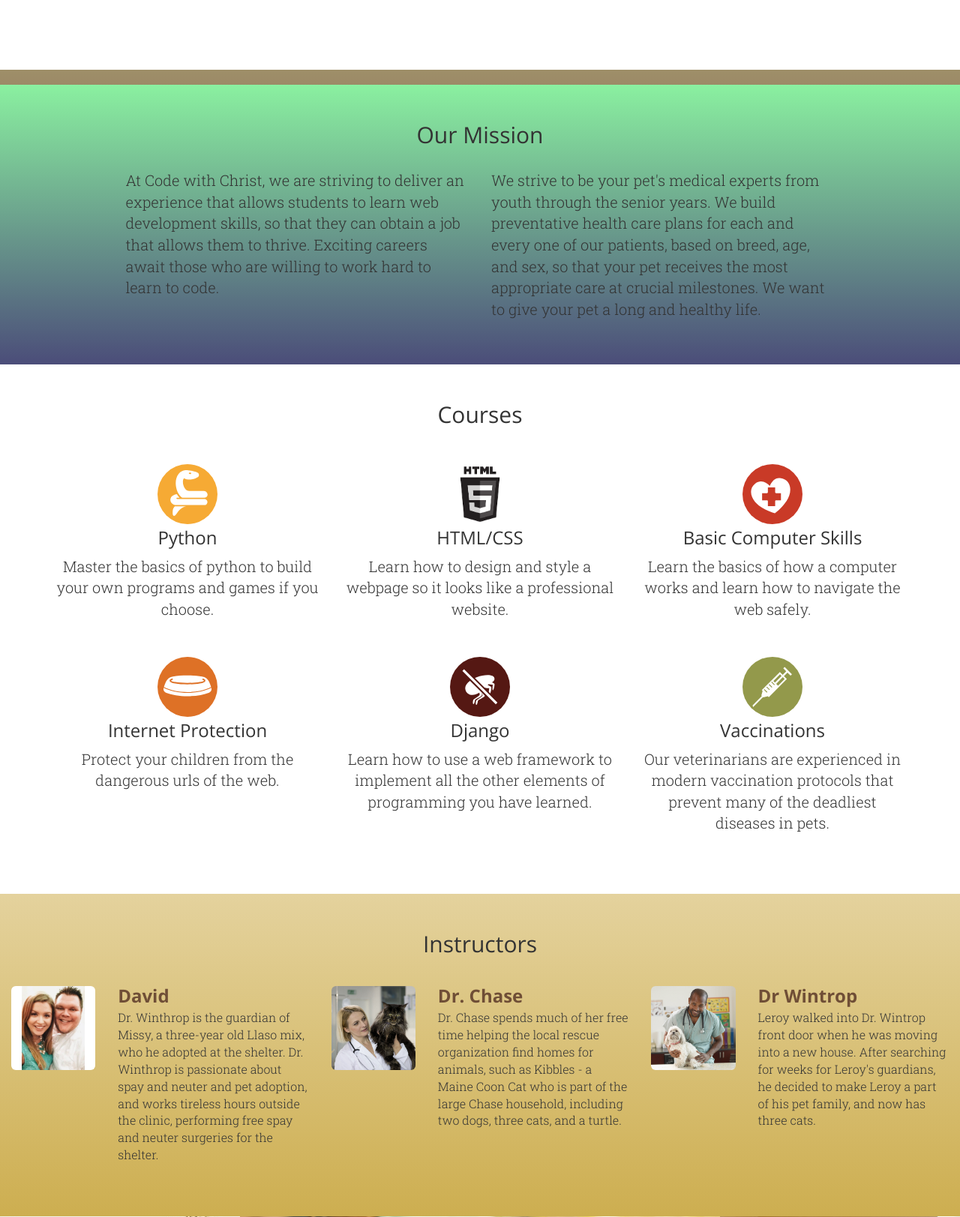
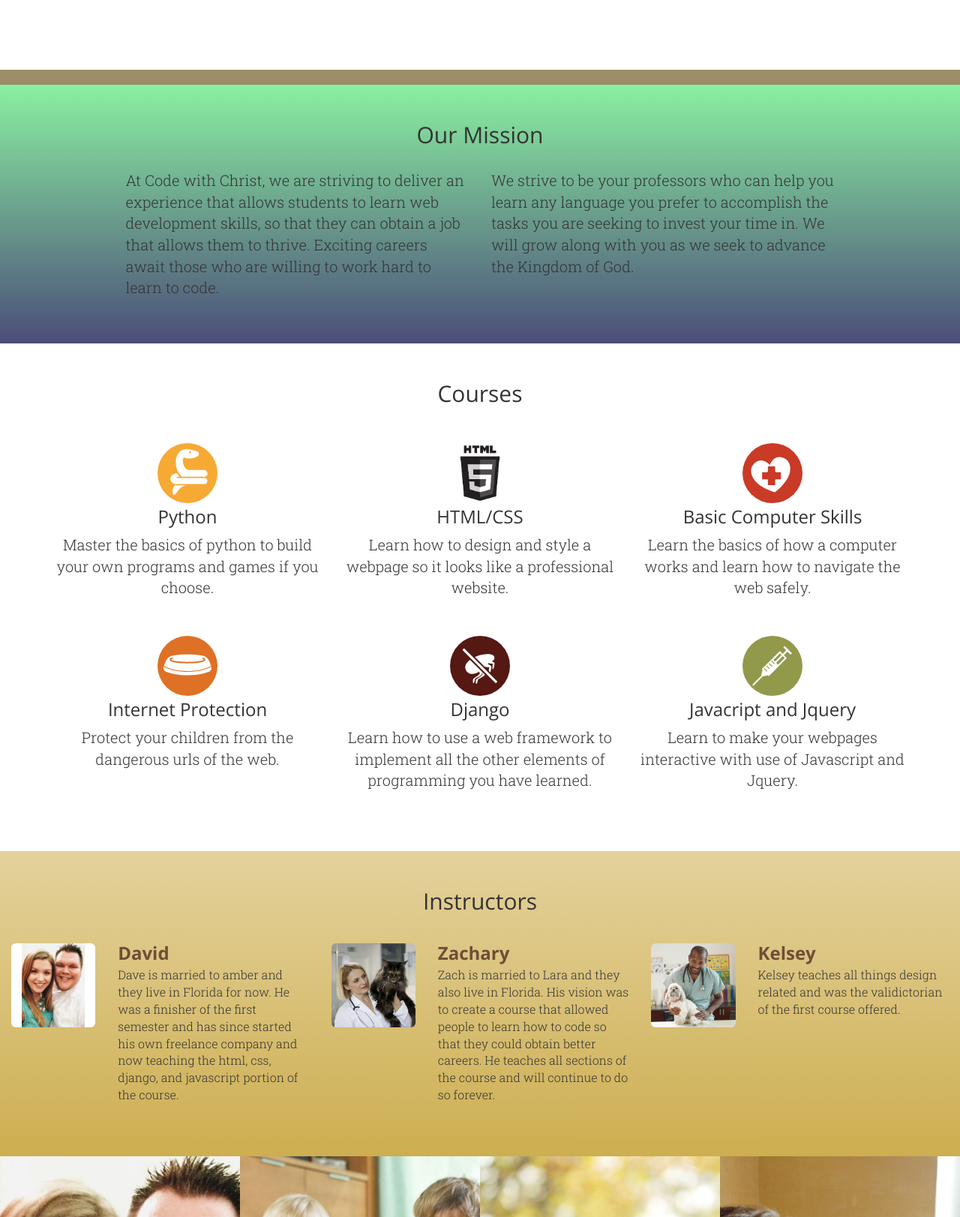
Before and after one commit to dwmorrison33/imdavemorrison, a Django app: page /mysite/ in a window 1280 px wide. Shown: the part 760-2383 px from the top of the page at 75% size. Run offline with Django 3.2, Linux system fonts and the light colour scheme; some libraries are stand-ins or nearby versions.

Commit message:
made changes to text

```diff
--- a/mysite/static/mysite/style.css
+++ b/mysite/static/mysite/style.css
@@ -22,7 +22,7 @@ header .navbar {
 }
 
 header .navbar-default {
-  background-color: yellow;
+  background-color: #6D550D;
   border: none;
   max-height: 90px;
 }
--- a/mysite/templates/mysite/my-site.html
+++ b/mysite/templates/mysite/my-site.html
@@ -66,7 +66,7 @@
       <h2>Our Mission</h2>
       <div class="row">
         <p class="col-md-5 col-md-offset-1">At Code with Christ, we are striving to deliver an experience that allows students to learn web development skills, so that they can obtain a job that allows them to thrive. Exciting careers await those who are willing to work hard to learn to code. </p>
-        <p class="col-md-5">We strive to be your pet's medical experts from youth through the senior years. We build preventative health care plans for each and every one of our patients, based on breed, age, and sex, so that your pet receives the most appropriate care at crucial milestones. We want to give your pet a long and healthy&nbsp;life.</p>
+        <p class="col-md-5">We strive to be your professors who can help you learn any language you prefer to accomplish the tasks you are seeking to invest your time in.  We will grow along with you as we seek to advance the Kingdom of God.</p>
       </div><!-- row -->
     </div><!-- content container -->
   </div><!-- mission page -->
@@ -107,8 +107,8 @@
 
         <article class="service col-md-4 col-sm-6 col-xs-12">
           <img class="icon" src="{% static 'mysite/img/icon-vaccinations.svg' %}" alt="Icon">
-          <h3>Vaccinations</h3>
-          <p>Our veterinarians are experienced in modern vaccination protocols that prevent many of the deadliest diseases in pets.</p>
+          <h3>Javacript and Jquery</h3>
+          <p>Learn to make your webpages interactive with use of Javascript and Jquery.</p>
         </article>
       </div><!-- row -->
     </div><!-- content container -->
@@ -125,7 +125,7 @@
             </div><!-- photo -->
             <div class="info col-xs-8 col-xs-offset-2 col-sm-7 col-sm-offset-0 col-md-6 col-lg-8">
               <h3>David</h3>
-              <p>Dr. Winthrop is the guardian of Missy, a three-year old Llaso mix, who he adopted at the shelter. Dr. Winthrop is passionate about spay and neuter and pet adoption, and works tireless hours outside the clinic, performing free spay and neuter surgeries for the shelter.</p>
+              <p>Dave is married to amber and they live in Florida for now. He was a finisher of the first semester and has since started his own freelance company and now teaching the html, css, django, and javascript portion of the course. </p>
             </div><!-- info -->
           </div> <!-- inner row -->
         </div> <!-- doctor -->
@@ -136,8 +136,8 @@
               <img class="img-rounded" src="{% static 'mysite/img/doctor-chase.jpg' %}" alt="Photo of Dr Chase">
             </div><!-- photo -->
             <div class="info col-xs-8 col-xs-offset-2 col-sm-7 col-sm-offset-0 col-md-6 col-lg-8">
-              <h3>Dr. Chase</h3>
-              <p>Dr. Chase spends much of her free time helping the local rescue organization find homes for animals, such as Kibbles - a Maine Coon Cat who is part of the large Chase household, including two dogs, three cats, and a turtle.</p>
+              <h3>Zachary</h3>
+              <p>Zach is married to Lara and they also live in Florida. His vision was to create a course that allowed people to learn how to code so that they could obtain better careers. He teaches all sections of the course and will continue to do so forever.</p>
             </div><!-- info -->
           </div> <!-- inner row -->
         </div> <!-- doctor -->
@@ -148,11 +148,11 @@
               <img class="img-rounded" src="{% static 'mysite/img/doctor-winthrop.jpg' %}" alt="Photo of Dr Sanders">
             </div><!-- photo -->
             <div class="info col-xs-8 col-xs-offset-2 col-sm-7 col-sm-offset-0 col-md-6 col-lg-8">
-              <h3>Dr Wintrop</h3>
-             <p>Leroy walked into Dr. Wintrop front door when he was moving into a new house. After searching for weeks for Leroy's guardians, he decided to make Leroy a part of his pet family, and now has three cats.</p>
+              <h3>Kelsey</h3>
+             <p>Kelsey teaches all things design related and was the validictorian of the first course offered.</p>
             </div><!-- info -->
           </div> <!-- inner row -->
-        </div> <!-- doctor -->
+        </div>
 
 
       </div><!-- outer row -->
@@ -165,33 +165,33 @@
       <div class="row">
         <blockquote class="col-md-6 col-lg-3" id="janeh">
           <div class="quote">
-            <span class="intro">During the summer, our rabbit, Tonto, began to have severe redness</span>
-            <span class="more"> and itching on his belly and feet. Through diagnostic testing, we learned that Tonto is severely allergic to over a dozens kinds of grass pollens. We've now been doing allergy injections for several months, and his itching and redness have nearly gone away. I'm very thankful to the veterinarians and staff at Wisdom for the excellent care Tonto received, and for nipping his allergies in the bud, so to speak.</span>
-            <span class="customer">Jane H.</span>
+            <span class="intro">During the summer, Bill completed the second semester</span>
+            <span class="more"> and started a job at an internet startup. He is still currently working there and working on starting his own company too.</span>
+            <span class="customer">Bill</span>
           </div>
         </blockquote>
 
         <blockquote class="col-md-6 col-lg-3" id="mcphersons">
           <div class="quote">
-            <span class="intro">When Samantha, our Siamese cat, began sleeping all the time</span>
-            <span class="more">and urinating excessively, we brought her to see the specialists at Wisdom. After running a blood test, Dr. Winthrop confirmed what we all feared - Samantha was showing signs of diabetes. The doctor put us on a daily routine to provide Samantha insulin injections, and showed us how to administer the shots. We weren't sure we could do it, but the gang at Wisdom was very supportive and encouraging. Now, two years later, Samantha is still free from any complications of diabetes, and her blood sugar regularly tests normal. Thank you, Wisdom Pet Medicine!</span>
-            <span class="customer">The McPhersons</span>
+            <span class="intro">When Ginger, a student from the third semester began,</span>
+            <span class="more">she knew absolutely nothing about computers. She has since learned how to keep her children safe online and likes all things computers.</span>
+            <span class="customer">Ginger</span>
           </div>
         </blockquote>
 
         <blockquote class="col-md-6 col-lg-3" id="johnb">
           <div class="quote">
-            <span class="intro">The staff at Wisdom worked tirelessly to determine why our three-year old</span>
-            <span class="more">Golden Retriever, Roxie, started going into sudden kidney failure. They stabilized her and provided fluids until her kidneys were again functioning normally, but it was still a mystery as to what caused her health to decline so quickly. The vet noted our address on Roxie's chart, and asked if we lived on one of the orchards in the vicinity, and if Roxie had a habit of eating grapes off the vine. Our answer was "of course – she's a Retriever." That day we learned just how toxic grapes and raisins are to pets, and Roxie is no longer allowed to roam unattended in the orchard.</span>
-            <span class="customer">John B</span>
+            <span class="intro">The staff at Code with Christ worked many hours with Jimmy</span>
+            <span class="more">and he has since started his own internet company with amazing results.  He is currently in the process of selling his first company.</span>
+            <span class="customer">Jimmy</span>
           </div>
         </blockquote>
 
         <blockquote class="col-md-6 col-lg-3" id="lorraines">
           <div class="quote">
-            <span class="intro">Wisdom Pet Medicine is the only clinic around that will even</span>
-            <span class="more">book pet fish for appointments. When our 13-year old Comet goldfish, McAllister, turned from silvery white to an angry red, we called around, urgently trying to find a veterinarian who could help. Wisdom not only got us in the same day, but also was able to diagnose McAllister as having a severe case of septicemia. In order to kill the harmful bacteria in his blood, we had to use a dog antibiotic in his tank every day for a week, and in the end, McAllister was good as new. I still smile upon remembering Dr. Chase pulling out an old vet school textbook to calculate the correct antibiotic dose for a fish!</span>
-            <span class="customer">Lorraine S</span>
+            <span class="intro">Code with Chirst is the only Christ centered coding program</span>
+            <span class="more">in Tampa, FL but we are looking to expand to other cities around the nation and globally to teach people how to code.</span>
+            <span class="customer">Code</span>
           </div>
         </blockquote>
       </div>
```
